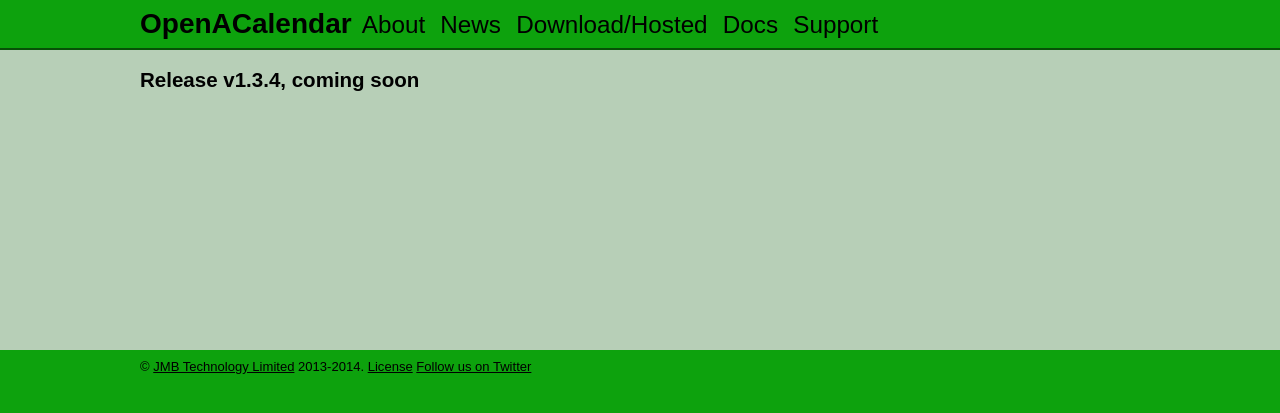
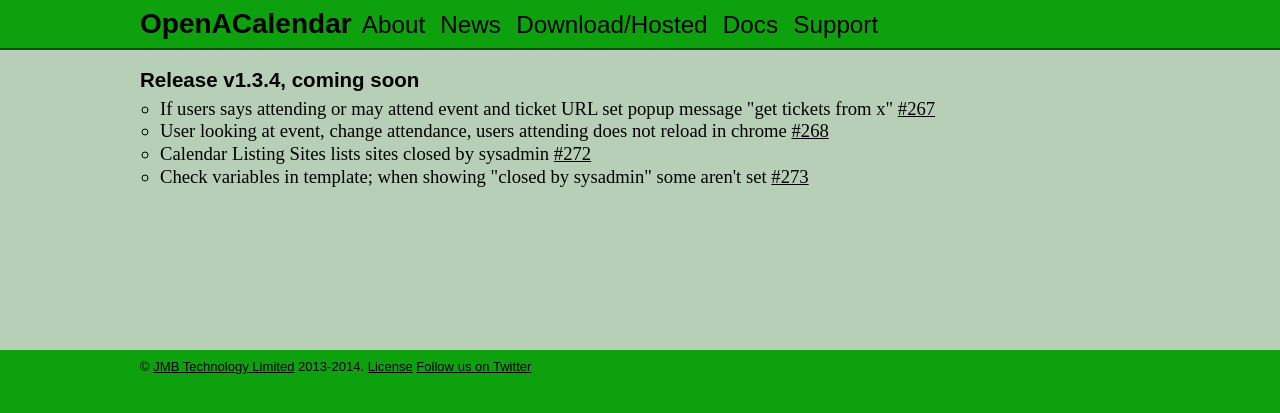
Before and after one commit to OpenACalendar/openacalendar.github.io, a Jekyll site: the page built from release/1.3.4.html, in a window 1280 px wide. Shown: the top 413 px of the page. Built offline with Jekyll 4.4.1, drawn with Linux system fonts in a browser that asks for light colours; Markdown is read by kramdown in place of the engine named in the settings; comment, search, counter and statistics services are not loaded.

Commit message:
In next release ....

```diff
--- a/release/1.3.4.html
+++ b/release/1.3.4.html
@@ -8,5 +8,8 @@
 <!-- p><a href="https://github.com/OpenACalendar/OpenACalendar-Web-Core/releases/tag/v1.3.4">Download</a></p -->
 
 <ul class="normallist">
-
+	<li>If users says attending or may attend event and ticket URL set popup message "get tickets from x" <a href="https://github.com/OpenACalendar/OpenACalendar-Web-Core/issues/267">#267</a></li>
+	<li>User looking at event, change attendance, users attending does not reload in chrome <a href="https://github.com/OpenACalendar/OpenACalendar-Web-Core/issues/268">#268</a></li>
+	<li>Calendar Listing Sites lists sites closed by sysadmin <a href="https://github.com/OpenACalendar/OpenACalendar-Web-Core/issues/272">#272</a></li>
+	<li>Check variables in template; when showing "closed by sysadmin" some aren't set <a href="https://github.com/OpenACalendar/OpenACalendar-Web-Core/issues/273">#273</a></li>
 </ul>
```
